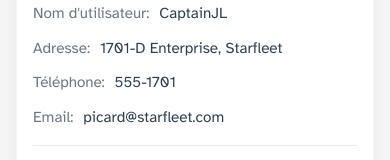
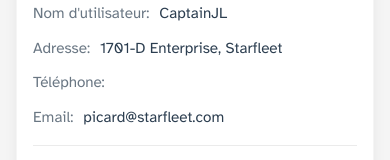
Before and after one commit to chellabisonia/rncpFront, a React (Vite) app: page /profile in a window 390 px wide. Shown: the part 253-413 px from the top of the page. Built offline with nearby package versions, Linux system fonts and the light colour scheme.

Commit message:
:bug: (profile) update ProfileInfoFields to use phoneNumber instead of phone

```diff
--- a/src/components/pages/profile/ProfileInfoFields.jsx
+++ b/src/components/pages/profile/ProfileInfoFields.jsx
@@ -35,7 +35,7 @@ export default function ProfileInfoFields({profile, isEditing, onEditField}) {
 
             <EditableFieldLine
                 label="Téléphone:"
-                value={profile.phone}
+                value={profile.phoneNumber}
                 field="phone"
                 tooltip="Modifier le téléphone"
                 isEditing={isEditing}
```
